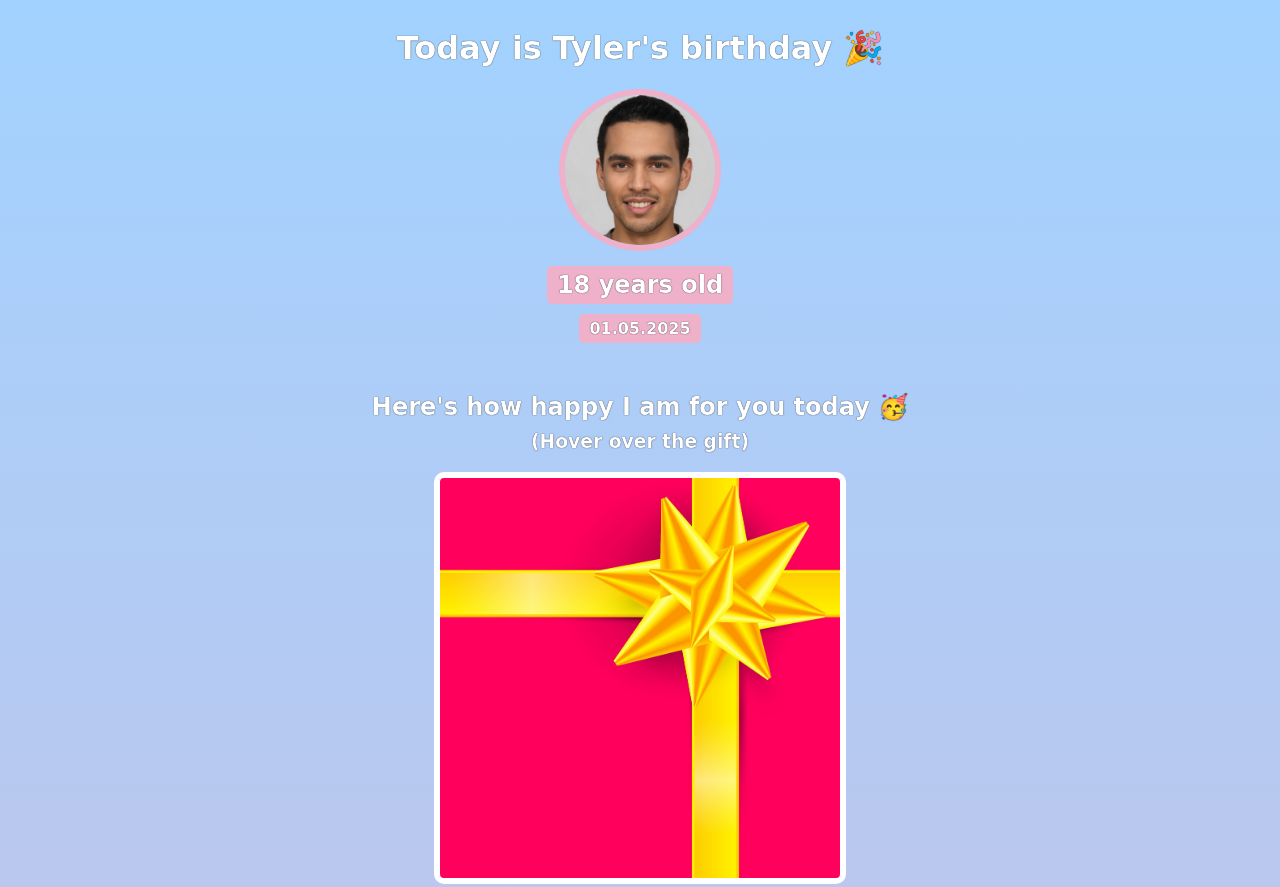
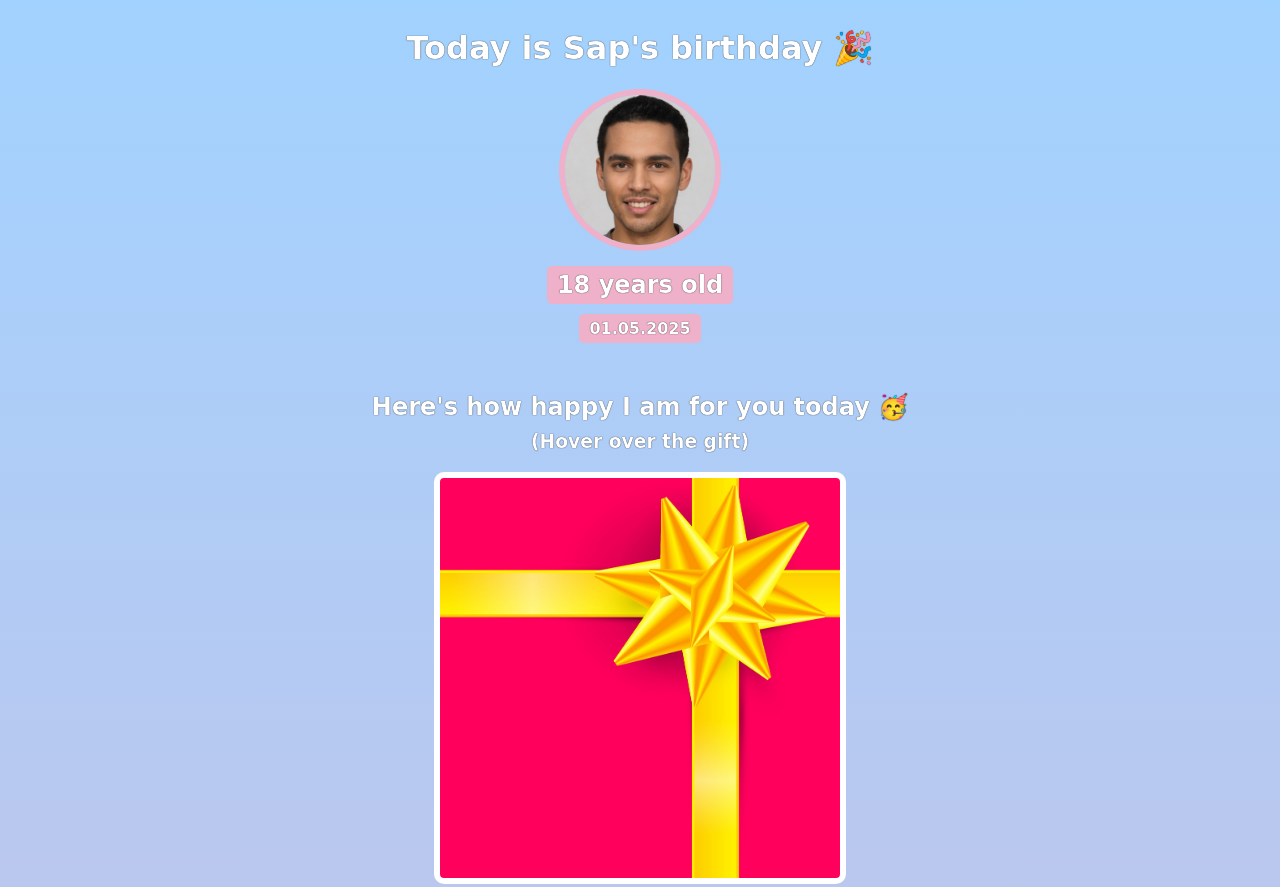
Before and after one commit to AaronAtaide/sapasapbirthdaytest, a website built with Vite: page index.html in a window 1280 px wide. Shown: the top 887 px of the page. Built offline with nearby package versions, Linux system fonts and the light colour scheme; a web font is replaced by a local one.

Commit message:
Change the name to Sap

```diff
--- a/index.html
+++ b/index.html
@@ -7,7 +7,7 @@
     </head>
     <body>
         <div id="header">
-            <h1>Today is Tyler's birthday 🎉</h1>
+            <h1>Today is Sap's birthday 🎉</h1>
             <img id="bff-img" src="images/nick.jpg">
             <h2 id="bday-age">18 years old</h2>
             <h4 id="bday-date">01.05.2025</h4>
```
